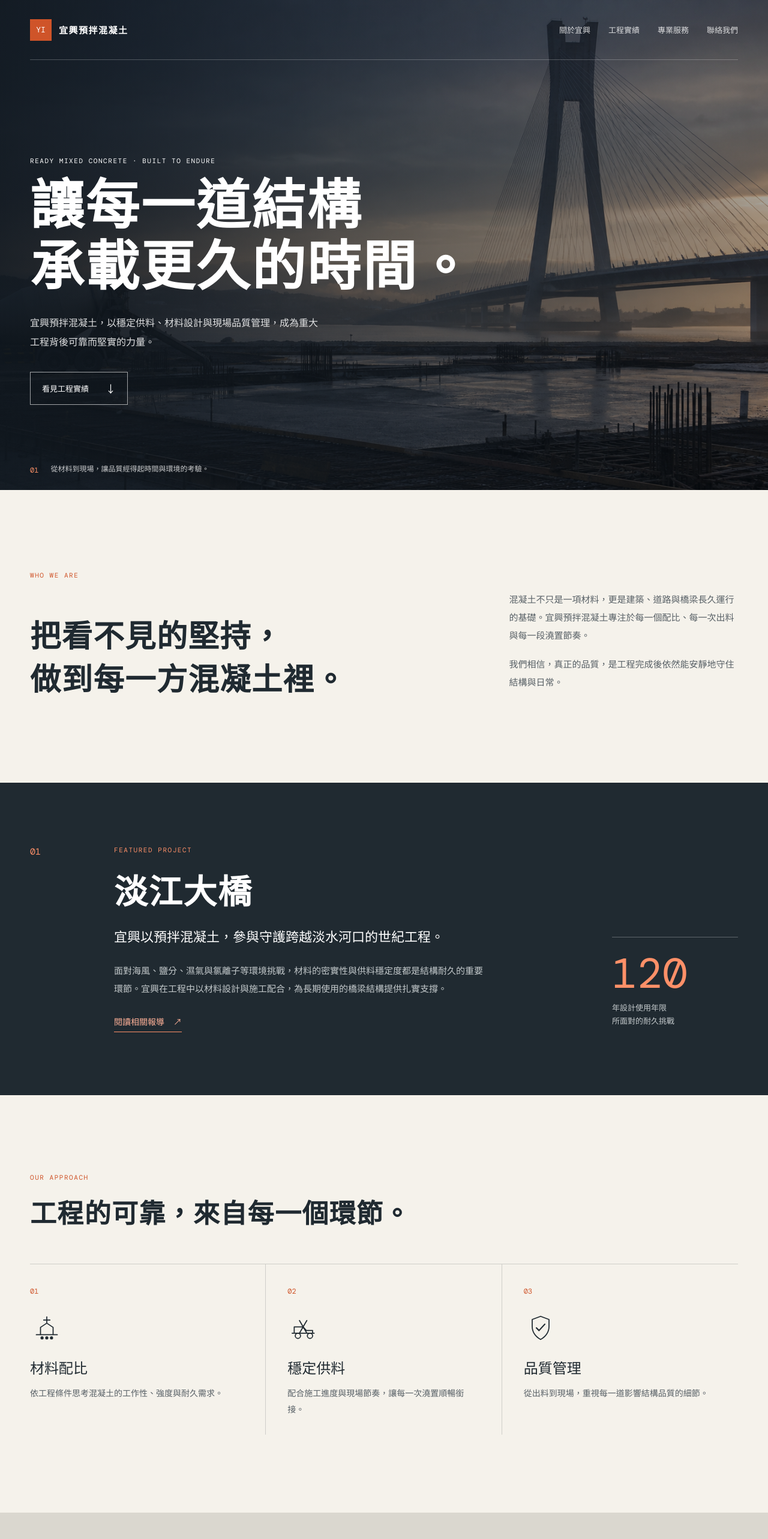
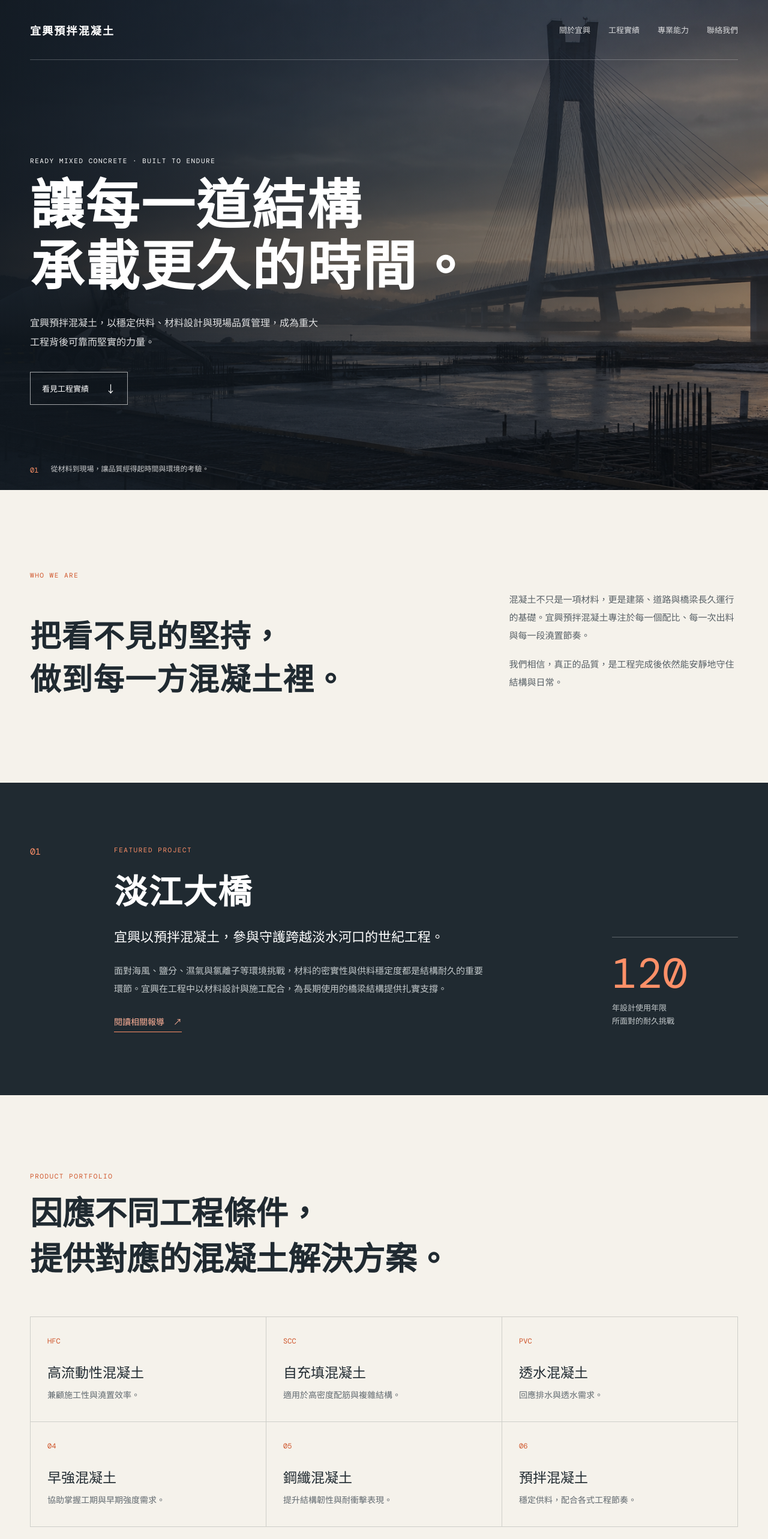
Before and after one commit to Vince-Chen-hao/yixing-concrete, a Nuxt app: page / in a window 1280 px wide. Shown: the top 2566 px of the page at 60% size. Built offline with nearby package versions, Linux system fonts and the light colour scheme.

Commit message:
feat(site): strengthen industrial presentation

```diff
--- /dev/null
+++ b/assets/css/industry-refresh.css
@@ -0,0 +1,206 @@
+.brand-wordmark {
+  display: inline-block;
+  font-family: 'Noto Serif TC', serif;
+  font-weight: 700;
+  font-size: 18px;
+  letter-spacing: .12em;
+}
+
+.solutions {
+  padding: 128px 0;
+}
+
+.solutions h2,
+.capability-heading h2,
+.contact-heading h2 {
+  margin: 0;
+  font-family: 'Noto Serif TC', serif;
+  font-size: clamp(36px, 4.2vw, 56px);
+  line-height: 1.42;
+}
+
+.solution-grid {
+  display: grid;
+  grid-template-columns: repeat(3, 1fr);
+  margin-top: 56px;
+  border-top: 1px solid var(--line);
+  border-left: 1px solid var(--line);
+}
+
+.solution-grid article {
+  min-height: 175px;
+  padding: 25px 28px;
+  border-right: 1px solid var(--line);
+  border-bottom: 1px solid var(--line);
+}
+
+.solution-grid span,
+.capability-grid span {
+  color: var(--rust);
+  font: 12px 'DM Mono', monospace;
+}
+
+.solution-grid h3 {
+  margin: 25px 0 9px;
+  font: 23px 'Noto Serif TC', serif;
+}
+
+.solution-grid p {
+  margin: 0;
+  color: #626a70;
+  font-size: 14px;
+  line-height: 1.8;
+}
+
+.capabilities {
+  padding: 0 0 118px;
+  background: #162028;
+  color: #f7f5ee;
+}
+
+.capability-visual {
+  min-height: 440px;
+  display: flex;
+  align-items: end;
+  background: linear-gradient(90deg, rgba(8, 15, 21, .87) 0%, rgba(8, 15, 21, .48) 43%, rgba(8, 15, 21, .08) 75%), url('/service-industrial-plant.png') center / cover;
+}
+
+.capability-visual-copy {
+  padding-bottom: 58px;
+}
+
+.capability-visual-copy .section-tag {
+  color: #ff9a72;
+}
+
+.capability-visual-copy p:last-child {
+  margin: 0;
+  font: clamp(28px, 3.2vw, 46px) 'Noto Serif TC', serif;
+  line-height: 1.45;
+}
+
+.capability-heading {
+  padding: 102px 0 54px;
+}
+
+.capability-heading .section-tag {
+  color: #ff9a72;
+}
+
+.capability-grid {
+  display: grid;
+  grid-template-columns: repeat(3, 1fr);
+  border-top: 1px solid rgba(255, 255, 255, .25);
+}
+
+.capability-grid article {
+  min-height: 240px;
+  padding: 30px 36px;
+  border-right: 1px solid rgba(255, 255, 255, .2);
+}
+
+.capability-grid article:first-child { padding-left: 0; }
+.capability-grid article:last-child { border-right: 0; }
+.capability-grid span { color: #ff9a72; }
+
+.capability-grid h3 {
+  margin: 53px 0 15px;
+  font: 27px 'Noto Serif TC', serif;
+}
+
+.capability-grid p {
+  max-width: 310px;
+  margin: 0;
+  color: #c5cbd0;
+  font-size: 14px;
+  line-height: 1.95;
+}
+
+.contact-cta {
+  padding: 120px 0;
+  background: #d94f24;
+  color: #fffaf2;
+}
+
+.contact-cta .section-tag { color: #ffe0d4; }
+
+.contact-heading {
+  display: grid;
+  grid-template-columns: 1.2fr .8fr;
+  gap: 60px;
+  align-items: end;
+}
+
+.contact-heading p {
+  max-width: 330px;
+  margin: 0 0 8px;
+  line-height: 2;
+  color: rgba(255, 250, 242, .88);
+}
+
+.contact-grid {
+  display: grid;
+  grid-template-columns: repeat(3, 1fr);
+  gap: 1px;
+  margin-top: 58px;
+  background: rgba(255, 255, 255, .32);
+}
+
+.contact-card {
+  min-height: 164px;
+  display: grid;
+  grid-template-columns: 52px 1fr auto;
+  gap: 19px;
+  align-items: center;
+  padding: 26px;
+  background: #d94f24;
+  transition: background .2s ease;
+}
+
+.contact-card:hover { background: #c7441e; }
+
+.contact-icon {
+  width: 52px;
+  height: 52px;
+  display: grid;
+  place-items: center;
+  border: 1px solid rgba(255, 255, 255, .6);
+}
+
+.contact-icon svg { width: 24px; height: 24px; }
+.contact-card small { display: block; margin-bottom: 8px; color: #ffe0d4; font-size: 12px; letter-spacing: .08em; }
+.contact-card strong { font: 18px/1.55 'Noto Serif TC', serif; }
+.contact-card > b { align-self: start; font: 21px 'DM Mono', monospace; }
+
+.site-footer {
+  padding: 25px 0;
+  background: #11191f;
+  color: #91999e;
+  font: 10px 'DM Mono', monospace;
+  letter-spacing: .06em;
+}
+
+.site-footer span { margin-left: 18px; }
+
+@media (max-width: 720px) {
+  .brand-wordmark { font-size: 16px; }
+  .solutions { padding: 82px 0; }
+  .solution-grid,
+  .capability-grid,
+  .contact-grid,
+  .contact-heading { grid-template-columns: 1fr; }
+  .solution-grid { margin-top: 34px; }
+  .solution-grid article { min-height: auto; }
+  .capability-visual { min-height: 360px; background-position: 64% center; }
+  .capability-visual-copy { padding-bottom: 40px; }
+  .capability-heading { padding: 76px 0 35px; }
+  .capability-grid article,
+  .capability-grid article:first-child { min-height: auto; padding: 28px 0; border-right: 0; border-bottom: 1px solid rgba(255, 255, 255, .2); }
+  .capability-grid article:last-child { border-bottom: 0; }
+  .capability-grid h3 { margin: 24px 0 10px; }
+  .contact-cta { padding: 80px 0; }
+  .contact-heading { gap: 20px; }
+  .contact-grid { margin-top: 36px; }
+  .contact-card { min-height: 138px; padding: 22px; }
+  .site-footer span { display: block; margin: 9px 0 0; }
+}
--- a/assets/css/services-icons.css
+++ /dev/null
@@ -1,31 +0,0 @@
-.service-grid article {
-  min-height: 275px;
-}
-
-.service-icon {
-  display: block;
-  width: 56px;
-  height: 56px;
-  margin-top: 24px;
-  color: var(--ink);
-}
-
-.service-grid h3 {
-  margin-top: 20px;
-}
-
-@media (max-width: 720px) {
-  .service-grid article {
-    min-height: auto;
-  }
-
-  .service-icon {
-    width: 48px;
-    height: 48px;
-    margin-top: 18px;
-  }
-
-  .service-grid h3 {
-    margin-top: 16px;
-  }
-}
--- a/nuxt.config.ts
+++ b/nuxt.config.ts
@@ -2,7 +2,7 @@ export default defineNuxtConfig({
   compatibilityDate: '2025-07-15',
   devtools: { enabled: false },
   ssr: true,
-  css: ['~/assets/css/main.css', '~/assets/css/services-icons.css'],
+  css: ['~/assets/css/main.css', '~/assets/css/industry-refresh.css'],
   app: {
     head: {
       htmlAttrs: { lang: 'zh-Hant-TW' },
--- a/pages/index.vue
+++ b/pages/index.vue
@@ -2,8 +2,8 @@
   <main>
     <section class="hero" id="top">
       <nav class="nav shell">
-        <a class="brand" href="#top" aria-label="宜興預拌混凝土首頁"><span>YI</span><b>宜興預拌混凝土</b></a>
-        <div class="nav-links"><a href="#about">關於宜興</a><a href="#project">工程實績</a><a href="#service">專業服務</a><a href="#contact">聯絡我們</a></div>
+        <a class="brand brand-wordmark" href="#top" aria-label="宜興預拌混凝土首頁">宜興預拌混凝土</a>
+        <div class="nav-links"><a href="#about">關於宜興</a><a href="#project">工程實績</a><a href="#service">專業能力</a><a href="#contact">聯絡我們</a></div>
       </nav>
       <div class="hero-content shell">
         <p class="kicker">READY MIXED CONCRETE · BUILT TO ENDURE</p>
@@ -23,20 +23,45 @@
       <div class="shell project-grid"><div class="project-number">01</div><div><p class="section-tag orange">FEATURED PROJECT</p><h2>淡江大橋</h2><p class="project-lead">宜興以預拌混凝土，參與守護跨越淡水河口的世紀工程。</p><p>面對海風、鹽分、濕氣與氯離子等環境挑戰，材料的密實性與供料穩定度都是結構耐久的重要環節。宜興在工程中以材料設計與施工配合，為長期使用的橋梁結構提供扎實支撐。</p><a class="text-link" href="https://maygoddejia.com.tw/videos/%E6%B7%A1%E6%B1%9F%E5%A4%A7%E6%A9%8B%E6%80%8E%E6%92%90120%E5%B9%B4%EF%BC%9F%E6%B5%B7%E6%B0%B4%E4%BE%B5%E8%9D%95%E6%9C%80%E5%A4%A7%E8%80%83%E9%A1%8C/" target="_blank" rel="noreferrer">閱讀相關報導 <span>↗</span></a></div><aside class="project-fact"><b>120</b><span>年設計使用年限<br>所面對的耐久挑戰</span></aside></div>
     </section>
 
-    <section class="services shell" id="service">
-      <p class="section-tag">OUR APPROACH</p><h2>工程的可靠，來自每一個環節。</h2>
-      <div class="service-grid"><article><span>01</span><svg class="service-icon" viewBox="0 0 64 64" fill="none" aria-hidden="true"><path d="M12 45h40M20 45V31l12-8 12 8v14M26 17h12M32 11v12" stroke="currentColor" stroke-width="2" stroke-linecap="round" stroke-linejoin="round"/><circle cx="23" cy="51" r="3" fill="currentColor"/><circle cx="32" cy="51" r="3" fill="currentColor"/><circle cx="41" cy="51" r="3" fill="currentColor"/></svg><h3>材料配比</h3><p>依工程條件思考混凝土的工作性、強度與耐久需求。</p></article><article><span>02</span><svg class="service-icon" viewBox="0 0 64 64" fill="none" aria-hidden="true"><path d="M9 42h42M13 42V30h17l6 7h12v5M30 30l-7 12M30 30l7 12M30 30l-7-12M30 30l7-12" stroke="currentColor" stroke-width="2" stroke-linecap="round" stroke-linejoin="round"/><circle cx="20" cy="47" r="5" stroke="currentColor" stroke-width="2"/><circle cx="43" cy="47" r="5" stroke="currentColor" stroke-width="2"/></svg><h3>穩定供料</h3><p>配合施工進度與現場節奏，讓每一次澆置順暢銜接。</p></article><article><span>03</span><svg class="service-icon" viewBox="0 0 64 64" fill="none" aria-hidden="true"><path d="M32 10l16 6v13c0 11-6.6 19.5-16 25-9.4-5.5-16-14-16-25V16l16-6Z" stroke="currentColor" stroke-width="2" stroke-linejoin="round"/><path d="m24 32 5 5 11-12" stroke="currentColor" stroke-width="2.5" stroke-linecap="round" stroke-linejoin="round"/></svg><h3>品質管理</h3><p>從出料到現場，重視每一道影響結構品質的細節。</p></article></div>
+    <section class="solutions shell" aria-labelledby="solution-title">
+      <p class="section-tag">PRODUCT PORTFOLIO</p><h2 id="solution-title">因應不同工程條件，<br>提供對應的混凝土解決方案。</h2>
+      <div class="solution-grid">
+        <article><span>HFC</span><h3>高流動性混凝土</h3><p>兼顧施工性與澆置效率。</p></article>
+        <article><span>SCC</span><h3>自充填混凝土</h3><p>適用於高密度配筋與複雜結構。</p></article>
+        <article><span>PVC</span><h3>透水混凝土</h3><p>回應排水與透水需求。</p></article>
+        <article><span>04</span><h3>早強混凝土</h3><p>協助掌握工期與早期強度需求。</p></article>
+        <article><span>05</span><h3>鋼纖混凝土</h3><p>提升結構韌性與耐衝擊表現。</p></article>
+        <article><span>06</span><h3>預拌混凝土</h3><p>穩定供料，配合各式工程節奏。</p></article>
+      </div>
+    </section>
+
+    <section class="capabilities" id="service">
+      <div class="capability-visual"><div class="shell capability-visual-copy"><p class="section-tag">OPERATIONAL STRENGTH</p><p>從拌合廠到工程現場，<br>穩定是可以被管理的。</p></div></div>
+      <div class="shell capability-heading"><p class="section-tag">OUR CAPABILITIES</p><h2>不只提供混凝土，<br>更提供讓工程放心推進的系統。</h2></div>
+      <div class="shell capability-grid">
+        <article><span>01</span><h3>材料設計與配比</h3><p>依工程條件評估工作性、強度與耐久需求，讓材料表現回應現場挑戰。</p></article>
+        <article><span>02</span><h3>穩定供料與調度</h3><p>以拌合產能、車隊調度與施工節奏的整合，讓每一次澆置順暢銜接。</p></article>
+        <article><span>03</span><h3>全程品質管理</h3><p>從原料、出料到現場，重視每一項足以影響結構品質的關鍵細節。</p></article>
+      </div>
     </section>
 
     <section class="statement"><div class="shell"><p class="section-tag">YI XING CONCRETE</p><h2>不只完成一項工程，<br>更是守護工程之後的每一天。</h2></div></section>
 
-    <footer id="contact"><div class="shell footer-grid"><div><a class="brand" href="#top"><span>YI</span><b>宜興預拌混凝土</b></a><p>YI XING READY MIXED CONCRETE CO., LTD.</p></div><div><p class="section-tag">CONTACT</p><a href="https://www.google.com/maps/place/%E5%AE%9C%E8%88%88%E9%A0%90%E6%8B%8C%E6%B7%B7%E5%87%9D%E5%9C%9F%E8%82%A1%E4%BB%BD%E6%9C%89%E9%99%90%E5%85%AC%E5%8F%B8/@24.6306186,121.8180159,17z" target="_blank" rel="noreferrer">宜蘭縣冬山鄉大興村德興六路 43 號 ↗</a><a href="tel:+88639903210">03-9903210</a><a href="https://www.facebook.com/yixingconcrete/?locale=zh_TW" target="_blank" rel="noreferrer">前往 Facebook 粉絲專頁 ↗</a></div></div><div class="shell footer-bottom">© {{ new Date().getFullYear() }} 宜興預拌混凝土股份有限公司</div></footer>
+    <section class="contact-cta" id="contact">
+      <div class="shell"><p class="section-tag">CONTACT US</p><div class="contact-heading"><h2>工程合作，<br>從一通可靠的電話開始。</h2><p>需要混凝土供應、材料規劃或工程合作，歡迎直接與宜興聯繫。</p></div><div class="contact-grid">
+        <a class="contact-card" href="https://www.google.com/maps/place/%E5%AE%9C%E8%88%88%E9%A0%90%E6%8B%8C%E6%B7%B7%E5%87%9D%E5%9C%9F%E8%82%A1%E4%BB%BD%E6%9C%89%E9%99%90%E5%85%AC%E5%8F%B8/@24.6306186,121.8180159,17z" target="_blank" rel="noreferrer"><span class="contact-icon"><svg viewBox="0 0 24 24" fill="none" aria-hidden="true"><path d="M20 10c0 5-8 11-8 11S4 15 4 10a8 8 0 1 1 16 0Z" stroke="currentColor" stroke-width="1.8"/><circle cx="12" cy="10" r="2.5" stroke="currentColor" stroke-width="1.8"/></svg></span><span><small>公司地址</small><strong>宜蘭縣冬山鄉大興村<br>德興六路 43 號</strong></span><b>↗</b></a>
+        <a class="contact-card" href="tel:+88639903210"><span class="contact-icon"><svg viewBox="0 0 24 24" fill="none" aria-hidden="true"><path d="M7 3h3l1.2 4-2 1.7a16 16 0 0 0 6.1 6.1l1.7-2 4 1.2v3c0 1.1-.9 2-2 2C10.2 19 5 13.8 5 7a4 4 0 0 1 2-4Z" stroke="currentColor" stroke-width="1.8" stroke-linejoin="round"/></svg></span><span><small>服務專線</small><strong>03-9903210</strong></span><b>→</b></a>
+        <a class="contact-card" href="https://www.facebook.com/yixingconcrete/?locale=zh_TW" target="_blank" rel="noreferrer"><span class="contact-icon"><svg viewBox="0 0 24 24" fill="none" aria-hidden="true"><path d="M13.7 21v-8h2.7l.4-3h-3.1V8.1c0-.9.3-1.6 1.7-1.6H17V3.8c-.4-.1-1.2-.2-2.2-.2-2.2 0-3.7 1.4-3.7 3.8V10H8.5v3h2.6v8h2.6Z" fill="currentColor"/></svg></span><span><small>官方社群</small><strong>Facebook 粉絲專頁</strong></span><b>↗</b></a>
+      </div></div>
+    </section>
+
+    <footer class="site-footer"><div class="shell">© {{ new Date().getFullYear() }} 宜興預拌混凝土股份有限公司 <span>YI XING READY MIXED CONCRETE CO., LTD.</span></div></footer>
   </main>
 </template>
 
 <script setup lang="ts">
 useSeoMeta({
   title: '宜興預拌混凝土股份有限公司｜承載更久的時間',
-  description: '宜興預拌混凝土，以材料設計、穩定供料與品質管理，為重大工程提供扎實支撐。',
+  description: '宜興預拌混凝土提供高流動性、自充填、透水、早強、鋼纖與預拌混凝土，並以材料設計、穩定供料與品質管理支援工程。',
 })
 </script>
```
Also changed, not shown: public/service-industrial-plant.png (added).
